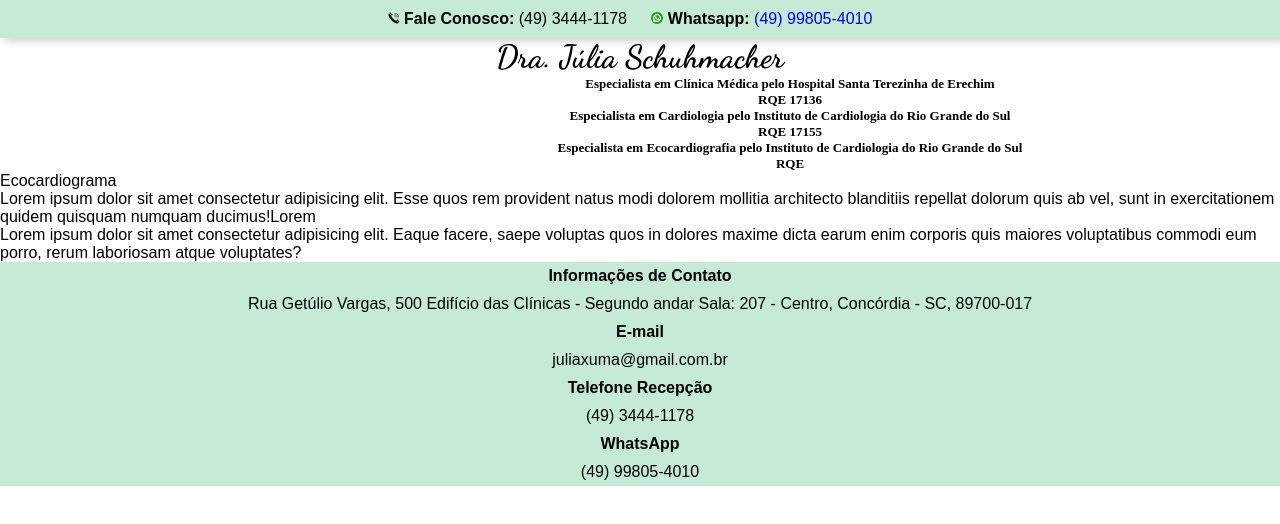
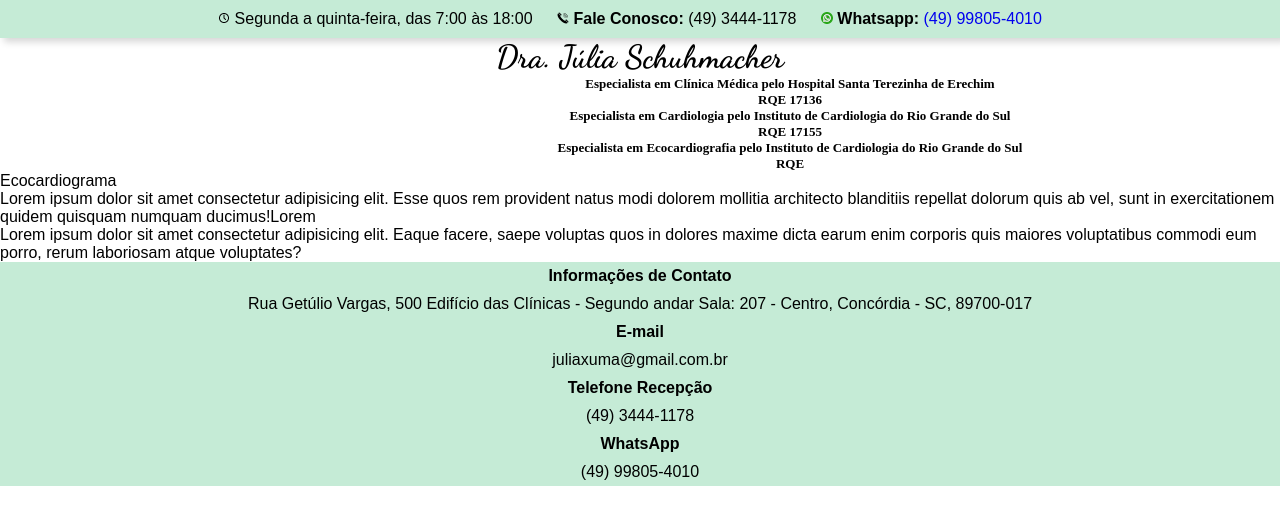
Before and after one commit to pauloedias/site-julia, a plain HTML site: page index.html in a window 1280 px wide. Drawn offline with Linux system fonts and the light colour scheme.

Commit message:
Update index.html

```diff
--- a/index.html
+++ b/index.html
@@ -10,6 +10,10 @@
 </head>
 <body>
 <header>
+    <span>
+        <img src="imagens/relogio12px.png" alt="icone relógio">
+        Segunda a quinta-feira, das 7:00 às 18:00
+    </span>
     <span>
         <img src="imagens/chamada-telefonica12px.png" alt="icone chamada telefonica">
         <strong>Fale Conosco:</strong> (49) 3444-1178
```
